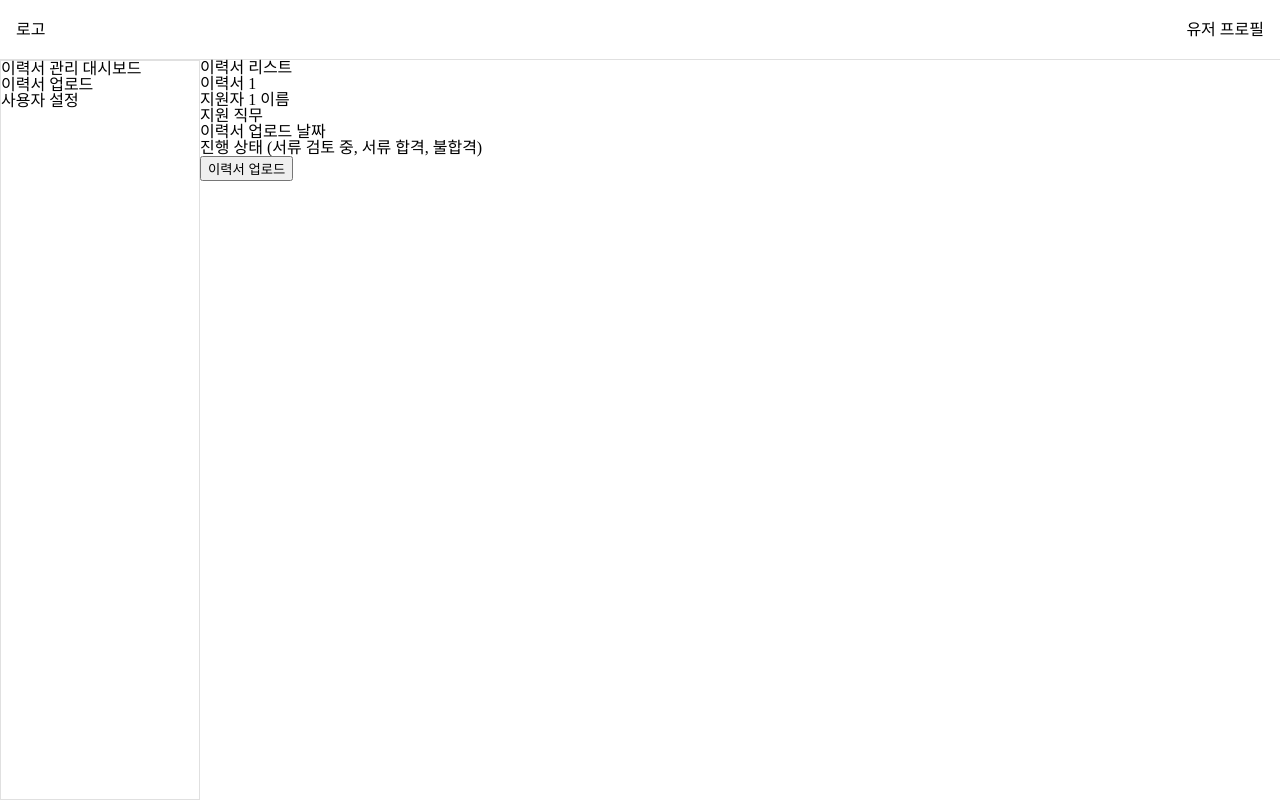
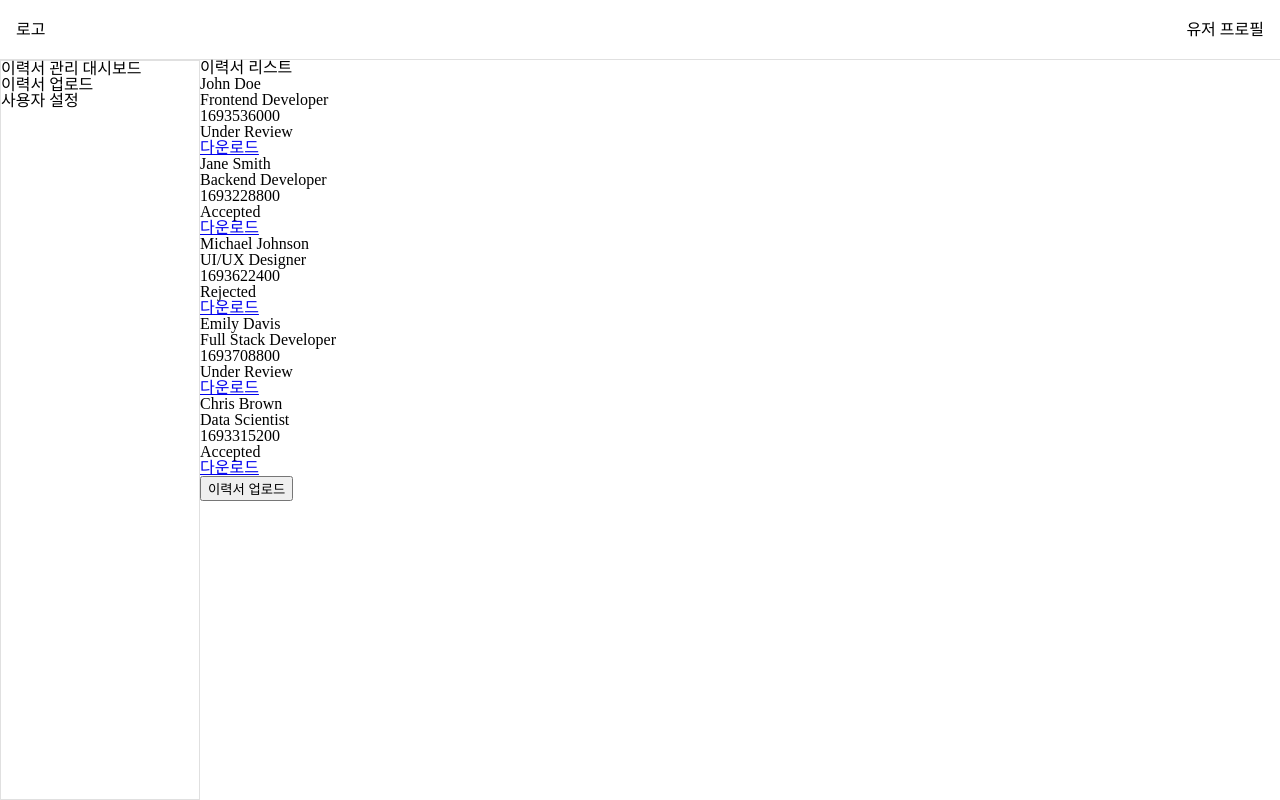
Before and after one commit to soonki-98/ats-client, a React (Create React App) app: page / in a window 1280 px wide. Built offline with nearby package versions, Linux system fonts and the light colour scheme.

Commit message:
이력서 리스트 표시

```diff
--- a/src/App.tsx
+++ b/src/App.tsx
@@ -1,3 +1,5 @@
+import { _resumeList } from './__mocks/resumes';
+import Resume from './features/resume/ui';
 import { GlobalStyle } from './styles/globalStyle';
 import Gnb from './widgets/gnb/ui';
 import Sidebar from './widgets/sidebar/ui';
@@ -13,16 +15,9 @@ function App() {
           <section className="resume-list">
             <h1>이력서 리스트</h1>
             <ul>
-              {/**
-               * 클릭하면 이력서 상세 페이지로 이동
-               */}
-              <li>
-                <h2>이력서 1</h2>
-                <p>지원자 1 이름</p>
-                <p>지원 직무</p>
-                <p>이력서 업로드 날짜</p>
-                <p>진행 상태 (서류 검토 중, 서류 합격, 불합격)</p>
-              </li>
+              {_resumeList.map((resume) => (
+                <Resume key={resume.id} {...resume} />
+              ))}
             </ul>
           </section>
 
```
